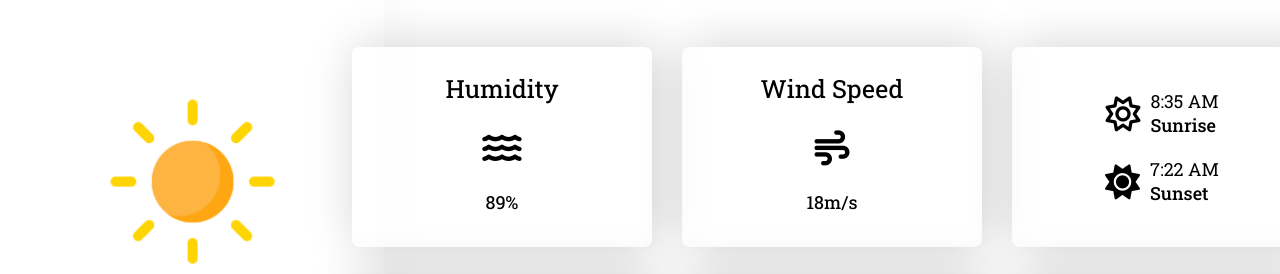
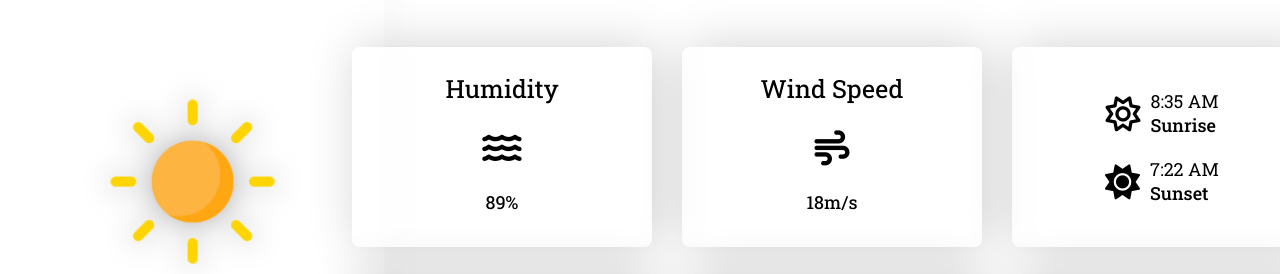
Before and after one commit to Aarish8115/Weather-App, a plain HTML site: page index.html in a window 1280 px wide. Shown: the part 86-360 px from the top of the page. Drawn offline with Linux system fonts and the light colour scheme; no server answers.

Commit message:
drop shadow to weather icon

```diff
--- a/style.css
+++ b/style.css
@@ -98,6 +98,7 @@ body{
   font-weight: 420;
 }
 .weather-icon {
+  filter: drop-shadow(0px 0px 15px rgba(0, 0, 0, 0.332));
   text-align: center;
   margin: 20px;
 }
```
